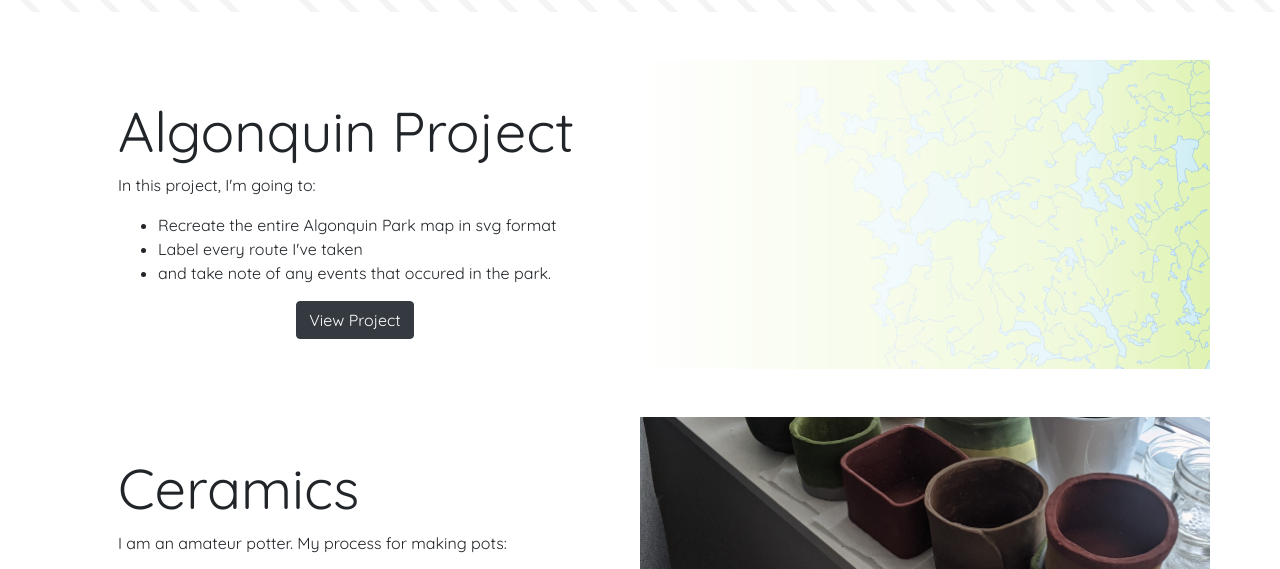
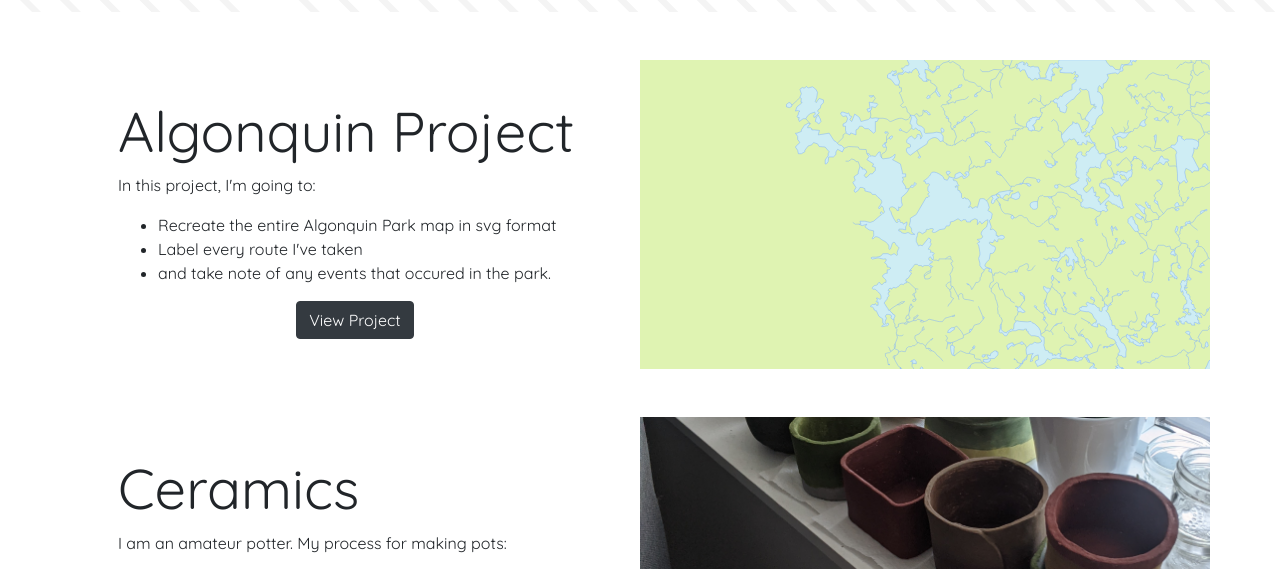
Before and after one commit to leoff-gee/site, a plain HTML site: page projects.html in a window 1280 px wide. Shown: the part 788-1357 px from the top of the page. Drawn offline with nearby package versions, Linux system fonts and the light colour scheme.

Commit message:
Add files via upload

```diff
--- a/projects.html
+++ b/projects.html
@@ -60,7 +60,7 @@
           <center><button type="button" class="btn btn-dark">View Project</button></center>
         </div>
         <div class="col-lg-6 p-0 h-100">
-            <img src="img/alg3.svg" class="img-fluid">
+            <img src="img/Alg.svg" class="img-fluid">
         </div>
       </div>
     </div>
```
